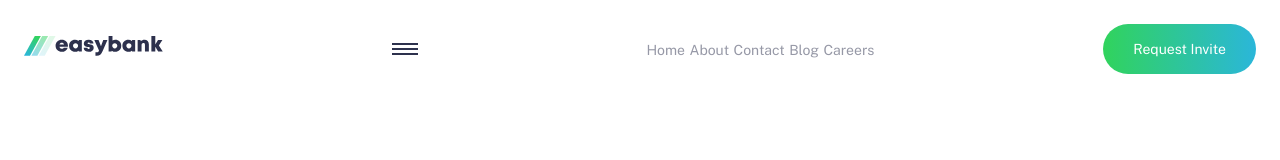
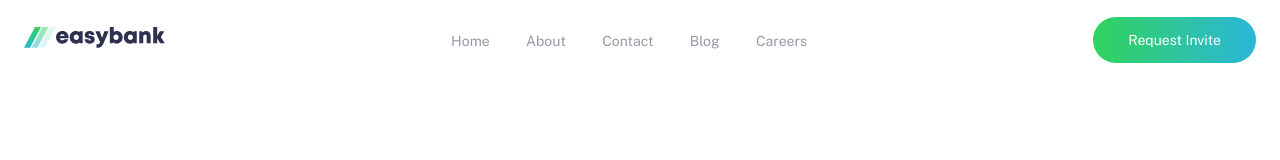
Before and after one commit to NathanaelTamirat/temp-EasyBank, a plain HTML site: page index.html in a window 1280 px wide. Drawn offline with nearby package versions, Linux system fonts and the light colour scheme.

Commit message:
nav bar is done completed.

```diff
--- a/app/scss/_globals.scss
+++ b/app/scss/_globals.scss
@@ -39,7 +39,7 @@ a:hover {
 
 button,
 .button {
-    padding: 1rem 1.875rem;
+    padding: 0.875rem 2.1875rem;
     border-radius: 50px;
     background: linear-gradient(to right, $limeGreen, $brightCyan);
     cursor: pointer;
--- a/app/scss/_header.scss
+++ b/app/scss/_header.scss
@@ -1,9 +1,12 @@
         .header {
             nav {
-        padding: 24px;
+                padding: 1.0625rem 1.5rem;
             }
             &__logo {
-        img {}
+                img {
+                    width: 8.8125rem;
+                    height: 1.3125rem
+                }
             }
             &__menu {
                 >span {
@@ -18,11 +21,38 @@
             }
             &__links {
                 a {
+                    position: relative;
                     font-size: 0.875rem;
                     color: $grayishBlue;
+                    transition: color 300ms ease-in-out;
+                    &:not(:last-child) {
+                        margin-right: 32px;
+                    }
+                    &::before {
+                        content: "";
+                        position: absolute;
+                        display: block;
+                        height: 5px;
+                        left: 0;
+                        right: 0;
+                        background: linear-gradient(to right, $limeGreen, $brightCyan);
+                        bottom: -30px;
+                        opacity: 0;
+                        transition: opacity 300ms ease-in-out;
+                    }
+                    &:hover {
+                        color: $darkBlue;
+                        &::before {
+                            opacity: 1;
+                        }
+                    }
                 }
             }
             &__cta {
                 font-size: $font-sm;
+                transition: opacity 300ms ease-in-out;
+                &:hover {
+                    opacity: 0.75;
                 }
             }
+        }
--- a/app/scss/_mixins.scss
+++ /dev/null
@@ -1,17 +0,0 @@
-@media(min-width:64em) {}
-
-// 640px 1024px 1400px
-$breakpoint-up:("medium":"40em", "large":"64em", "xlarge":"87.5em");
-//639px 1023px 1399px
-$breakpoint-down:("small":"39.9375em", "medium":"63.9375em", "large":"87.5em");
-@mixin breakpoint-up($size) {
-    @media (min-width: map-get($breakpoint-up, $size)) {
-        @content;
-    }
-}
-
-@mixin breakpoint-down($size) {
-    @media (min-width: map-get($breakpoint-down, $size)) {
-        @content;
-    }
-}
--- a/app/scss/_variables.scss
+++ b/app/scss/_variables.scss
@@ -9,3 +9,23 @@ $white: hsl(0, 0%, 100%);
 //fonts
 $font-med:1.125rem; //18px
 $font-sm:0.875rem; // 14px
+// mixins
+@media (min-width: 64em) {
+    // styles go here
+}
+
+// 640px, 1024px, 1400px
+$breakpoints-up: ("medium": "40em", "large": "64em", "xlarge": "87.5em");
+// 639px, 1023px, 1399px
+$breakpoints-down: ("small": "39.9375em", "medium": "63.9375em", "large": "87.4375em");
+@mixin breakpoint-up($size) {
+    @media (min-width: map-get($breakpoints-up, $size)) {
+        @content;
+    }
+}
+
+@mixin breakpoint-down($size) {
+    @media (max-width: map-get($breakpoints-down, $size)) {
+        @content;
+    }
+}
--- a/app/scss/style.scss
+++ b/app/scss/style.scss
@@ -1,4 +1,3 @@
 @import"variables";
 @import "globals";
 @import "header";
-@import "mixins";
```
Also changed, not shown: css/style.css, dist/css/style.min.css, 2 other files. Lines whose indentation alone changed are shown as unchanged.
